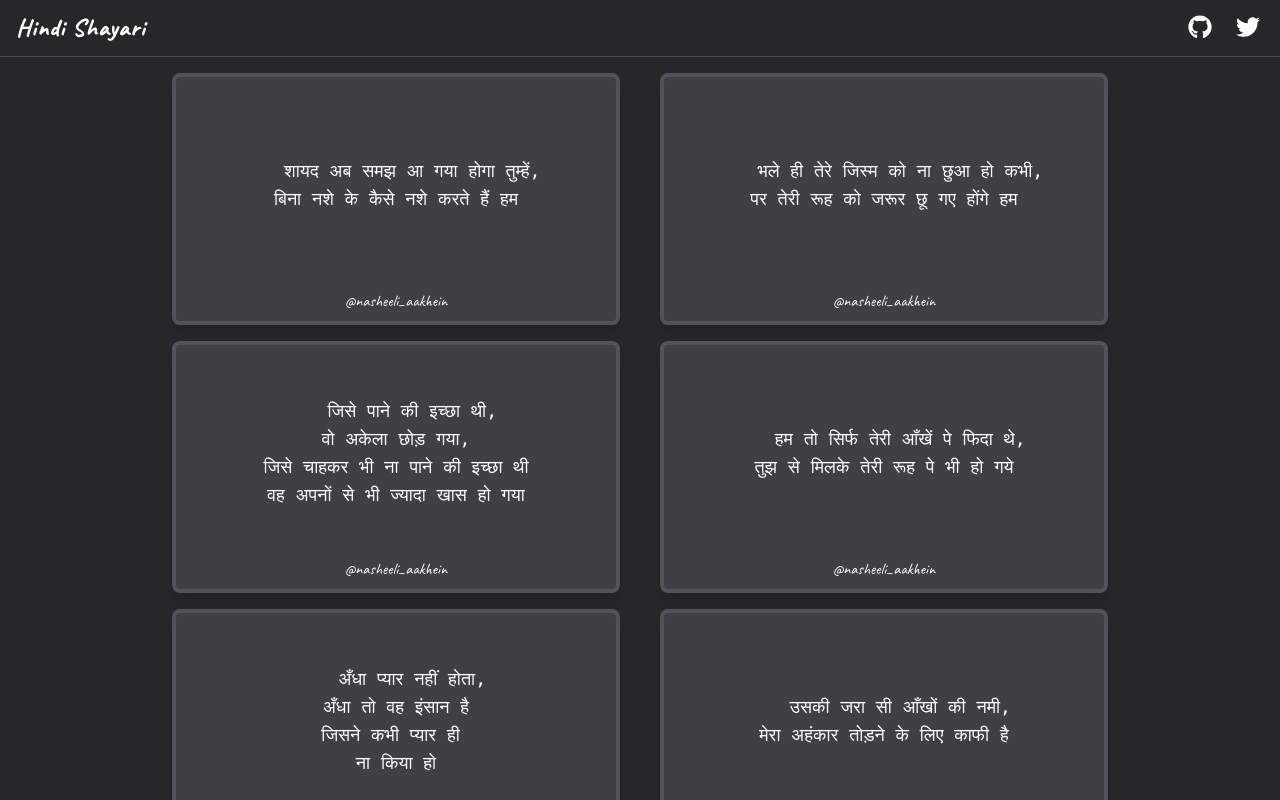
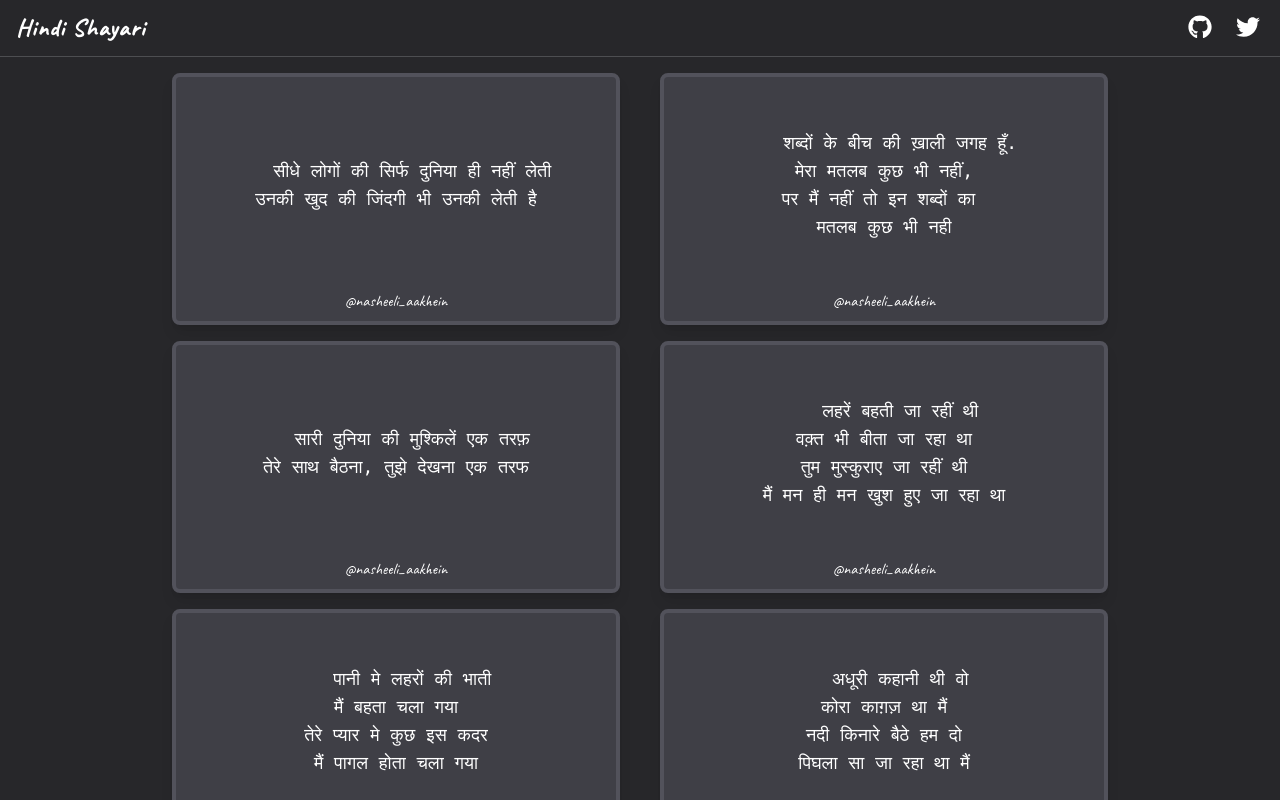
Before and after one commit to apgapg/my_hindi_shayari, a Svelte app: page / in a window 1280 px wide. Shown: the top 800 px of the page. Built offline with nearby package versions, Linux system fonts and the light colour scheme.

Commit message:
feat: add more shayari
Signed-off-by: Ayush P Gupta <ayushpguptaapg@gmail.com>

```diff
--- a/src/App.svelte
+++ b/src/App.svelte
@@ -73,7 +73,13 @@
         "हम तो सिर्फ तेरी आँखें पे फिदा थे,\nतुझ से मिलके तेरी रूह पे भी हो गये",
         "जिसे पाने की इच्छा थी,\nवो अकेला छोड़ गया,\nजिसे चाहकर भी ना पाने की इच्छा थी\nवह अपनों से भी ज्यादा खास हो गया",
         "भले ही तेरे जिस्म को ना छुआ हो कभी,\nपर तेरी रूह को जरूर छू गए होंगे हम",
-        "शायद अब समझ आ गया होगा तुम्हें,\nबिना नशे के कैसे नशे करते हैं हम"
+        "शायद अब समझ आ गया होगा तुम्हें,\nबिना नशे के कैसे नशे करते हैं हम",
+        "अधूरी कहानी थी वो\nकोरा काग़ज़ था मैं\nनदी किनारे बैठे हम दो\nपिघला सा जा रहा था मैं",
+        "पानी मे लहरों की भाती\nमैं बहता चला गया\nतेरे प्यार मे कुछ इस कदर\nमैं पागल होता चला गया",
+        "लहरें बहती जा रहीं थी\nवक़्त भी बीता जा रहा था\nतुम मुस्कुराए जा रहीं थी\nमैं मन ही मन खुश हुए जा रहा था",
+        "सारी दुनिया की मुश्किलें एक तरफ़\nतेरे साथ बैठना, तुझे देखना एक तरफ",
+        "शब्दों के बीच की ख़ाली जगह हूँ.\nमेरा मतलब कुछ भी नहीं,\nपर मैं नहीं तो इन शब्दों का \nमतलब कुछ भी नही",
+        "सीधे लोगों की सिर्फ दुनिया ही नहीं लेती\nउनकी खुद की जिंदगी भी उनकी लेती है"
     ].reverse();
 </script>
 
```
